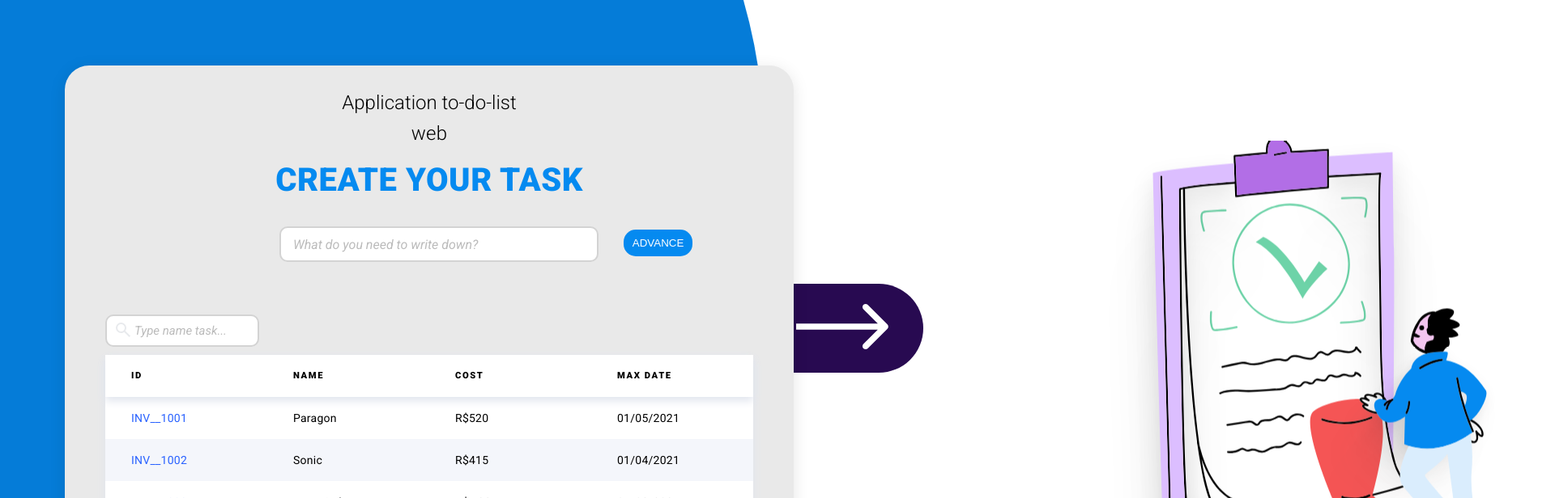
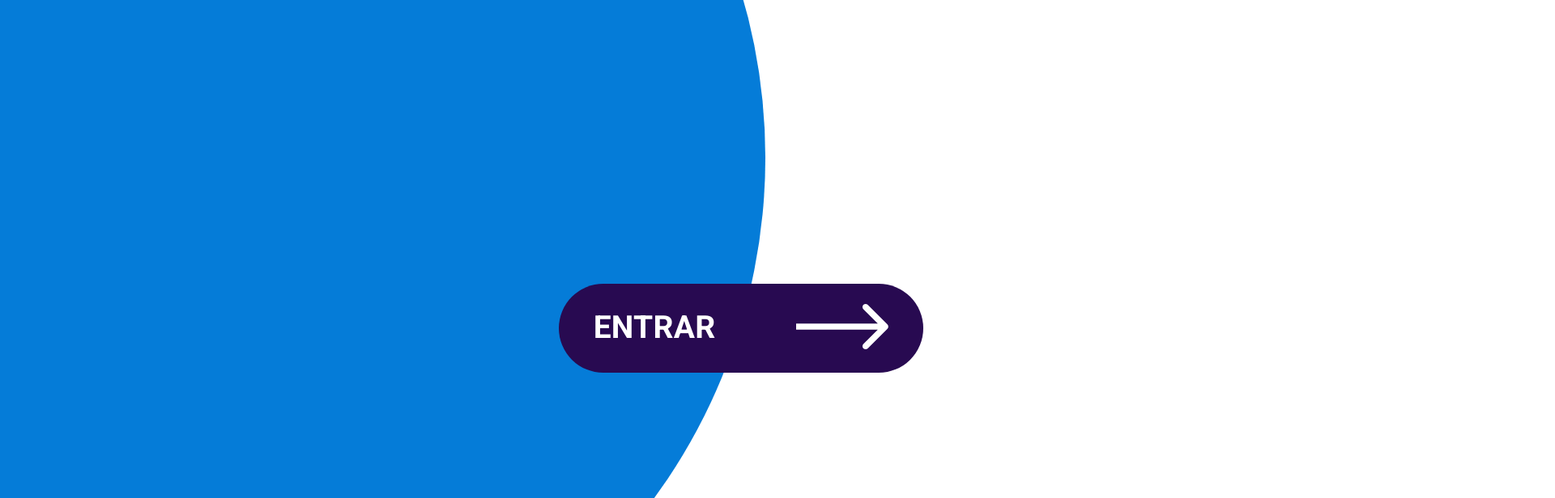
Before and after one commit to davifernandodias/to-do-list-task, an Angular app: page / in a window 1280 px wide. Shown: the top 616 px of the page at 81% size, 1920 px wide, since content can reach past the window. Built offline with nearby package versions, Linux system fonts and the light colour scheme.

Commit message:
feat: added effect in container with taks

```diff
--- a/src/app/shared/components/container/container.component.html
+++ b/src/app/shared/components/container/container.component.html
@@ -10,4 +10,8 @@
     </div>
   </div>
 </section>
-<app-task></app-task>
+
+<div *ngIf="isVisible" class="app-task" style="display: block;
+
+
+"><app-task></app-task></div>
--- a/src/app/shared/components/container/container.component.scss
+++ b/src/app/shared/components/container/container.component.scss
@@ -1,4 +1,5 @@
 @import url('https://fonts.googleapis.com/css2?family=Roboto:ital,wght@0,100;0,300;0,400;0,500;0,700;0,900;1,100;1,300;1,400;1,500;1,700;1,900&display=swap');
+
 
 .container {
   position: relative;
@@ -13,7 +14,7 @@
   top: -520px;
   left: 230px;
   transform: translateX(-50%);
-  z-index: -1;
+  z-index: 1;
   transition: all 1.5s ease-in-out;
 }
 
@@ -66,6 +67,7 @@
   justify-content: center;
   left: 690px;
   top: -350px;
+  z-index: 100000000000;
   cursor: pointer;
   transition: all 0.3s ease-in-out;
 }
@@ -133,3 +135,37 @@ p {
     transform: translateY(0);
   }
 }
+.app-task {
+  opacity: 0; /* Começa invisível */
+  transform: translateX(100%);  /* Começa fora da tela à direita */
+  transform: translateY(50%);  /* Começa fora da tela à direita */
+  transition: opacity 50s ease, transform 50s ease; /* Anima a opacidade e o movimento */
+}
+
+.app-task.visible {
+  opacity: 1; /* Torna visível */
+  transform: translateX(0); /* Move para a posição original */
+}
+
+/* Animação suave usando @keyframes (opcional, caso queira um efeito mais controlado) */
+@keyframes slideIn {
+  0% {
+    opacity: 0;
+    transform: translateX(100%) translateY(100%);
+  }
+  50% {
+    opacity: 1;
+    transform: translateX(0) translateY(0); /* Meio da animação: posição final, totalmente visível */
+  }
+  80% {
+    opacity: 1; /* Mantém visível por mais tempo */
+  }
+  100% {
+    opacity: 1;
+    transform: translateX(0);
+  }
+}
+
+.app-task {
+  animation: slideIn 5s ease-out forwards; /* Animação suave com atraso */
+}
--- a/src/app/shared/components/container/container.component.ts
+++ b/src/app/shared/components/container/container.component.ts
@@ -1,15 +1,16 @@
 import { Component, Renderer2 } from '@angular/core';
 import { TaskComponent } from "../task/task.component";
+import { CommonModule } from '@angular/common';
 
 @Component({
   selector: 'app-container',
   standalone: true,
-  imports: [TaskComponent],
+  imports: [TaskComponent, CommonModule],
   templateUrl: './container.component.html',
   styleUrl: './container.component.scss'
 })
 export class ContainerComponent {
-
+  isVisible : boolean = false;
   isCircleMoved = false;
   isButtonShrunk = false;
   isIllustreFaded = false;
@@ -29,6 +30,7 @@ export class ContainerComponent {
   }
 
   moveCircleAndShrinkButton() {
+    this.isVisible = !this.isVisible;
     this.isCircleMoved = !this.isCircleMoved;
     this.isButtonShrunk = !this.isButtonShrunk;
 
--- a/src/styles.scss
+++ b/src/styles.scss
@@ -1,4 +1,8 @@
 /* You can add global styles to this file, and also import other style files */
-
-html, body { height: 100%; }
-body { margin: 0; font-family: Roboto, "Helvetica Neue", sans-serif; }
+html, body {
+  margin: 0;
+  padding: 0;
+  width: 100%;
+  height: 100%;
+  overflow: hidden; /* Remove barras de rolagem */
+}
```
